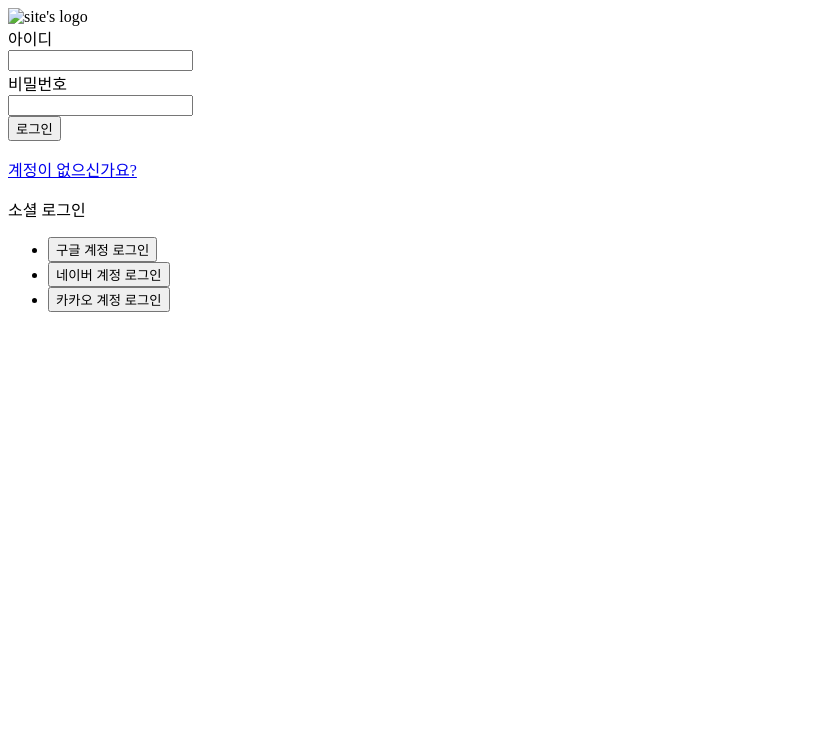
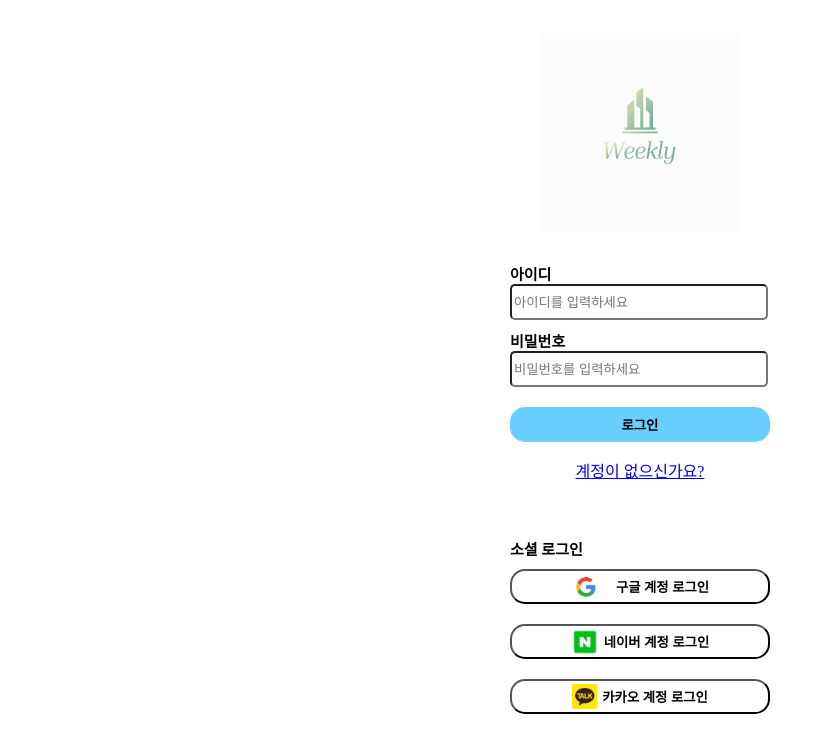
Before and after one commit to tealight03/Weekly_Music, a website: page html/login.html in a window 1280 px wide. Shown: the whole page, without its empty margins (0-825 px from the left). Drawn offline with Linux system fonts and the light colour scheme.

Commit message:
login 디자인

```diff
--- /dev/null
+++ b/css/login.css
@@ -0,0 +1,99 @@
+body{
+    display: grid;
+    grid-template-columns: 100%;
+    place-items: center;
+}
+
+.wrapper{
+    width:300px;
+    padding:25px 30px;
+}
+
+header{
+    display: grid;
+    place-content: center;
+}
+
+section{
+    display: grid;
+    place-content: center;
+    padding-top: 20px;
+    padding-bottom: 20px;
+}
+
+label{
+    font-size: 15px;
+    font-weight: 1000;
+}
+
+.id-form{
+    margin-top: 10px;
+    margin-bottom: 10px;
+}
+
+#inputdefault{
+    width: 250px;
+    height: 30px;
+    border-radius: 5px;
+}
+
+.pw-form{
+    margin-top: 10px;
+    margin-bottom: 10px;
+}
+
+.login-button{
+    margin-top: 10px;
+    width: 260px;
+    height: 35px;
+    border:0px;
+    background-color: rgb(104, 207, 255);
+    border-radius: 15px;
+    font-weight: 1000;
+}
+
+.sign-up{
+    display: grid;
+    place-content: center;
+}
+
+.sns-login-list{
+    display: grid;
+    place-content: center;
+    list-style: none;
+}
+
+#sns-login-button{
+    margin-top: 10px;
+    margin-bottom: 10px;
+    width: 260px;
+    height: 35px;
+    border-radius: 15px;
+    font-weight: 1000;
+    background-color: white;
+    display: grid;
+    place-content: center;
+}
+
+#btn-img-google{
+    width: 30px;
+    height: 30px;
+    padding-right: 15px;
+}
+
+#btn-img-naver{
+    width: 28px;
+    height: 28px;
+    padding-right: 5px;
+}
+
+#btn-img-kakao{
+    width: 25px;
+    height: 25px;
+    padding-right: 5px;
+}
+
+#btn-content{
+    display: flex;
+    place-items: center;
+}
--- a/css/menu.css
+++ b/css/menu.css
@@ -21,13 +21,11 @@
 }
 
 #search_btn{
-    align-items: center;
     place-items: center;
     display: flex;
-    font: bold 10px, serif;
     font-weight: 1000;
     background-color: white;
-    width: 90px;
+    width: 100px;
     height: 40px;
     border: 0px;
 }
--- a/html/login.html
+++ b/html/login.html
@@ -4,10 +4,13 @@
     <meta charset="UTF-8">
     <meta name="viewport" content="width=device-width, initial-scale=1.0">
     <title>Login</title>
+
+    <link rel="stylesheet" href="../css/login.css">
 </head>
 <body>
+    <div class="wrapper">
         <header>
-        <img src="../images/Weekly Music-logo1.png" alt="site's logo">
+            <img src="../images/WeeklyMusic-logo1.png" alt="site's logo" onclick="location.href='/'">
         </header>
         <section>
             <form>
@@ -15,13 +18,13 @@
                     <div>
                         <label for="id">아이디</label>
                     </div>
-                <input class="form-control" id="inputdefault" type="text">
+                    <input class="form-control" id="inputdefault" type="text" placeholder="아이디를 입력하세요">
                 </div>
                 <div class="pw-form">
                     <div>
                         <label for="password">비밀번호</label>
                     </div>
-                <input class="form-control" id="inputdefault" type="text">
+                    <input class="form-control" id="inputdefault" type="text" placeholder="비밀번호를 입력하세요">
                 </div>
                 <div class="login-submit">
                     <button class="login-button">
@@ -29,33 +32,41 @@
                     </button>
                 </div>
                 <div>
-                <a>
-                    <a href="../signup">
+                    <a class="sign-up" href="../signup">
                         <p>계정이 없으신가요?</p>
-                    </a>
                     </a>
                 </div>
             </form>
         </section>
         <section>
             <label for="sns-login">소셜 로그인</label>
-        <ul class="sns-login-list">
-            <li>
-                <button>
+            <div class="sns-login-list">
+                <div>
+                    <button id="sns-login-button" type="button">
+                        <div id="btn-content">
+                            <img id="btn-img-google" src="../images/google-logo.png" alt="google logo">
                             <span>구글 계정 로그인</span>
+                        </div>
                     </button>
-            </li>
-            <li>
-                <button>
+                </div>
+                <vid>
+                    <button id="sns-login-button" type="button">
+                        <div id="btn-content">
+                            <img id="btn-img-naver" src="../images/naver-logo.png" alt="naver logo">
                             <span>네이버 계정 로그인</span>
+                        </div>
                     </button>
-            </li>
-            <li>
-                <button>
+                </vid>
+                <vid>
+                    <button id="sns-login-button" type="button">
+                        <div id="btn-content">
+                            <img id="btn-img-kakao" src="../images/kakao-logo.png" alt="kakao logo">
                             <span>카카오 계정 로그인</span>
+                        </div>
                     </button>
-            </li>
-        </ul>
+                </vid>
+            </div>
         </section>
+    </div>
 </body>
 </html>
```
Also changed, not shown: html/signup.html (+1 -1 lines), images/google-logo.png (added), images/kakao-logo.png (added), images/naver-logo.png (added). Lines whose indentation alone changed are shown as unchanged.
